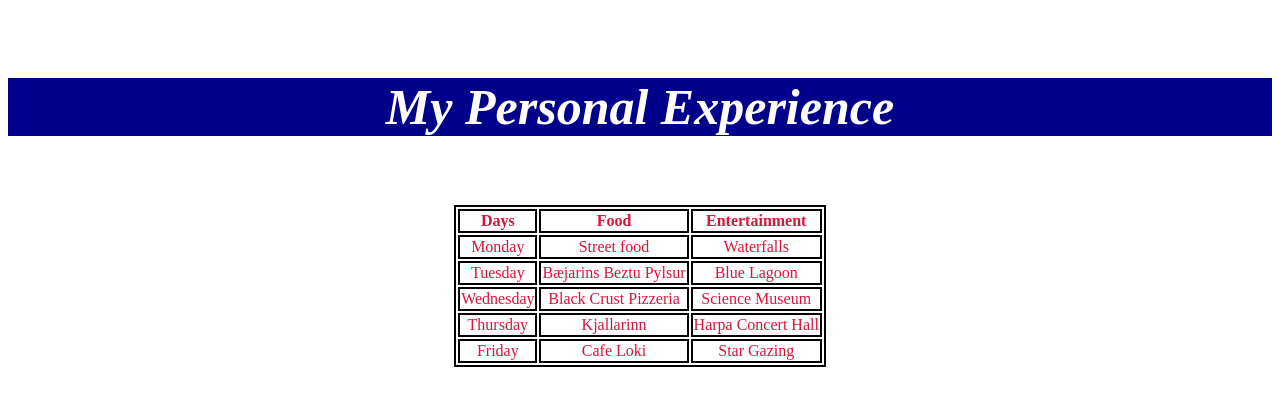
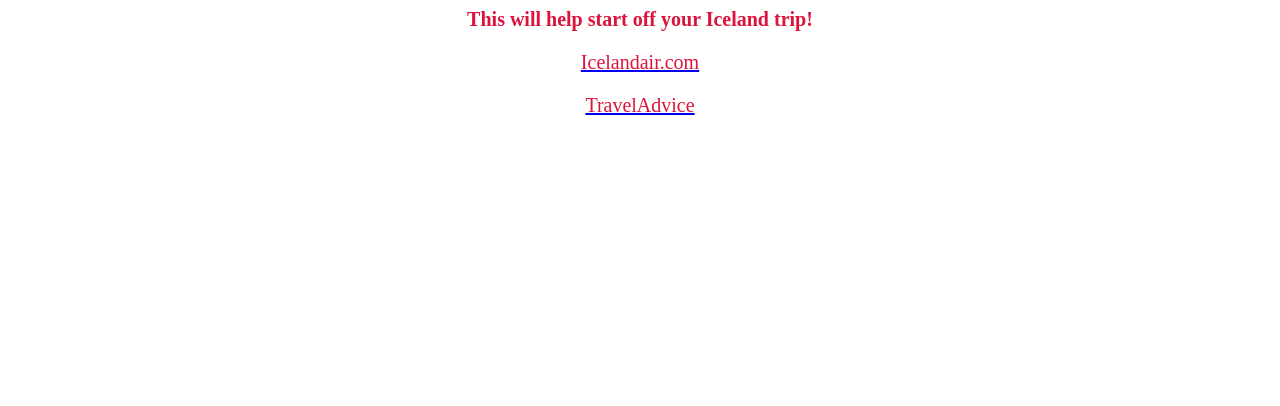
Before and after one commit to Daxton111/Daxton111.github.io, a plain HTML site: page index.html in a window 1280 px wide. Drawn offline with Linux system fonts and the light colour scheme.

Commit message:
Update index.html

```diff
--- a/index.html
+++ b/index.html
@@ -1,48 +1,14 @@
-   </body>
+</body>
 </html>
  <link rel="stylesheet" type="text/css" href= "https://Daxton111.github.io/styless.css">
-<br><br>
-<!-- | Daxton Howald | 03/30/2025 | The anchor for one of the hyperlinks-->
-<a name="Page2" id="Page2"></a>
-<h1 id="header"><em>My Personal Experience</em></h1>
-<br><br>
-<!-- | Daxton Howald | 03/30/2025 | Here is the code for making a table-->
-<table class="table">
-   <thead>
-      <tr>
-         <th>Days</th>
-         <th>Food</th>
-         <th>Entertainment</th>
-      </tr>
-   </thead>
-   <tbody>
-      <tr>
-         <td>Monday</td>
-         <td>Street food</td>
-         <td>Waterfalls</td>
-      </tr>
-      <tr>
-         <td>Tuesday</td>
-         <td>Bæjarins Beztu Pylsur</td>
-         <td>Blue Lagoon</td>
-      </tr>
-      <tr>
-         <td>Wednesday</td>
-         <td>Black Crust Pizzeria</td>
-         <td>Science Museum</td>
-      </tr>
-      <tr>
-         <td>Thursday</td>
-         <td>Kjallarinn</td>
-         <td>Harpa Concert Hall</td>
-      </tr>
-      <tr>
-         <td>Friday</td>
-         <td>Cafe Loki</td>
-         <td>Star Gazing</td>
-      </tr>
-   </tbody>
-</table>
+   <p class="size"><strong>This will help start off your Iceland trip!</strong></p>
+   <!-- | Daxton Howald | 03/30/2025 | These are links to other useful websites to plan out your own icelandic trip-->
+   <a href="https://www.icelandair.com/en-ca/">
+      <p style="text-align:center">Icelandair.com</p>
+   </a>
+   <a href="https://travel.gc.ca/destinations/iceland">
+      <p style="text-align:center">TravelAdvice</p>
+   </a>
 </body>
 </html>
 </html>
```
